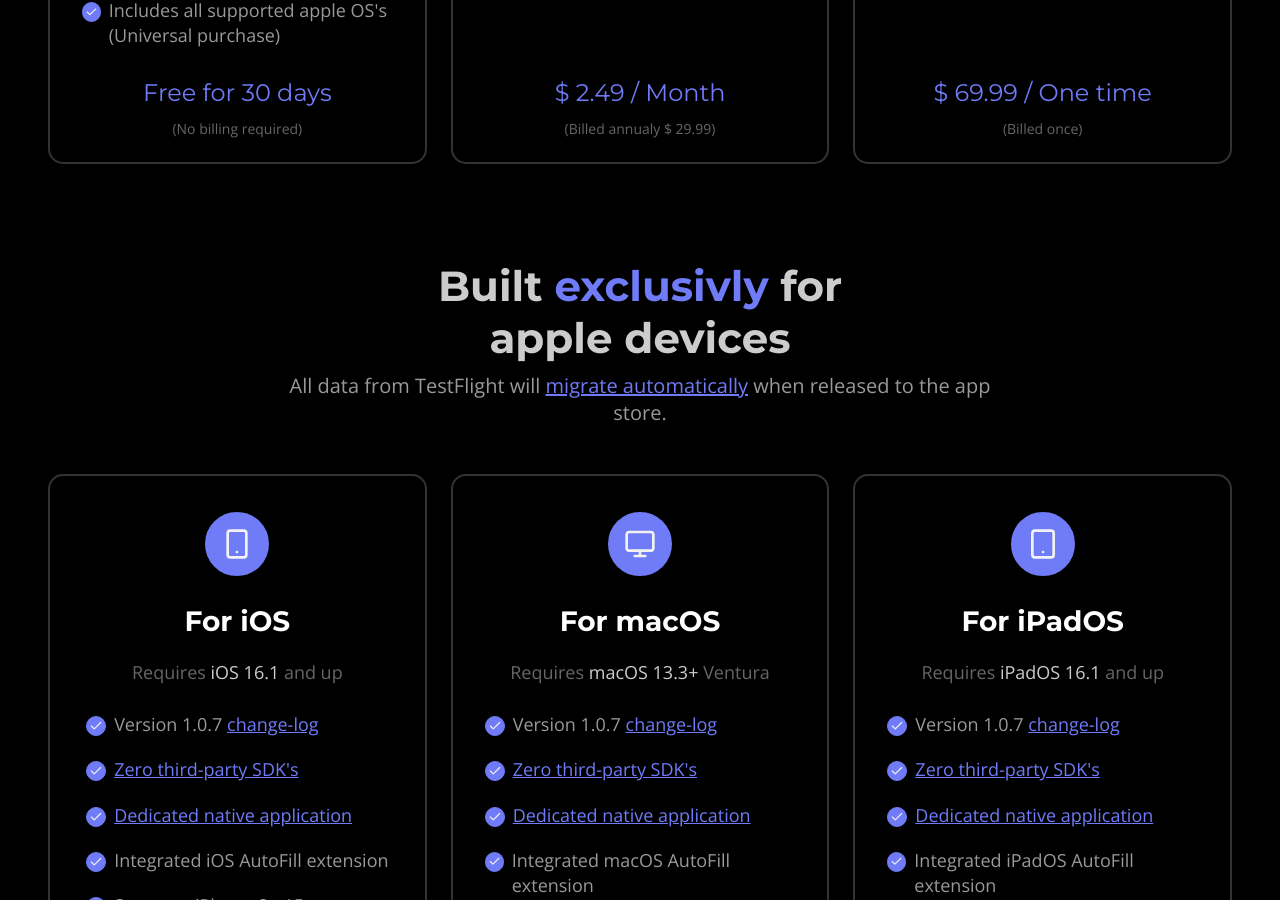
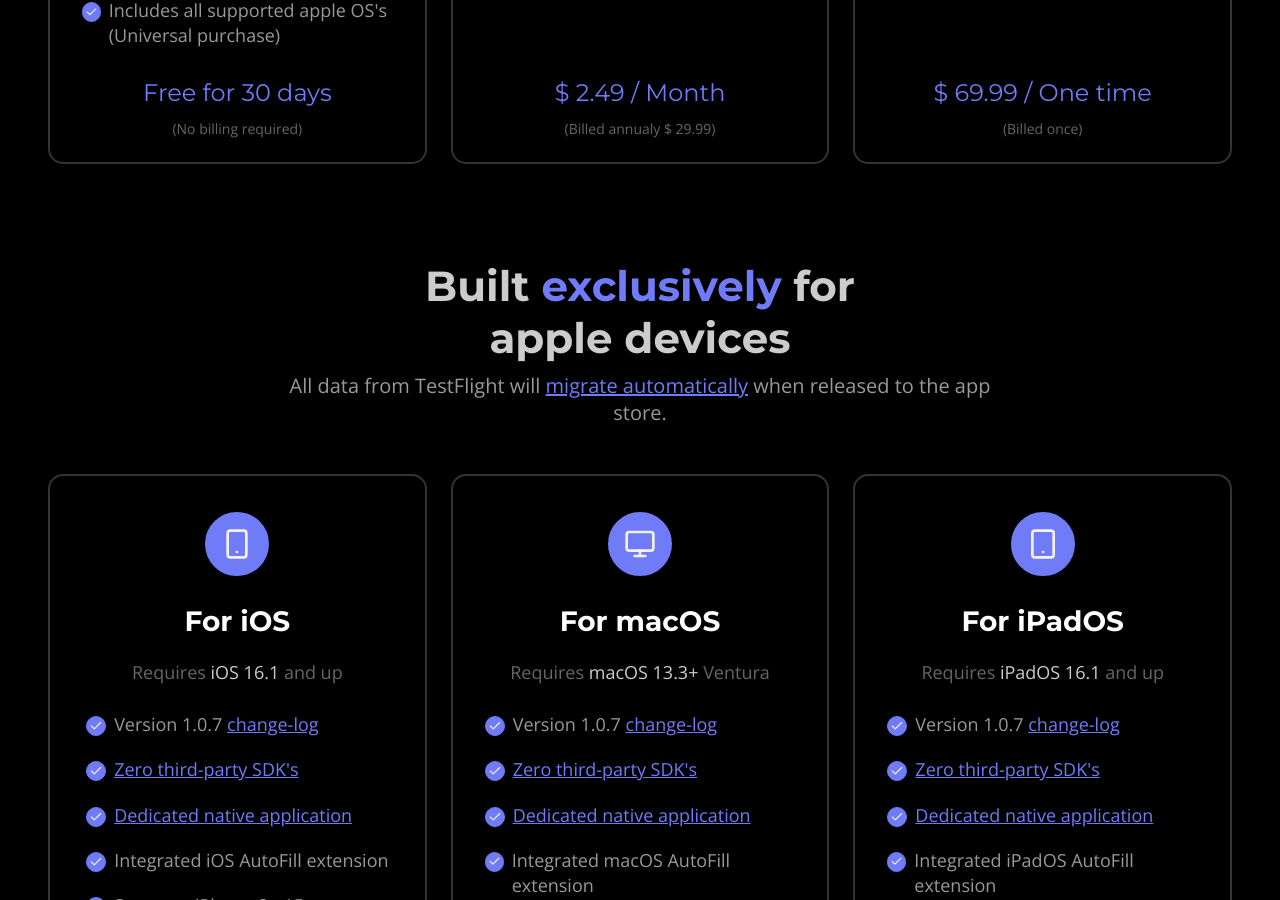
Before and after one commit to sentryco/sentryco.github.io, a Jekyll site: the page built from index.md, in a window 1280 px wide and 900 px high, scrolled down 4843 px. Built offline with Jekyll 4.4.1, drawn with Linux system fonts in a browser that asks for light colours.

Commit message:
Fix typo

```diff
--- a/_data/page.yml
+++ b/_data/page.yml
@@ -70,6 +70,6 @@ download:
   ## <em>Level up</em> your security<br>and privacy today!
   ##
   ## <em>Offline</em> your<br>credentials today!
-  header: "Built <em>exclusivly</em> for <br>apple devices" ## Thank<br>self will <em>thank you</em>
+  header: "Built <em>exclusively</em> for <br>apple devices" ## Thank<br>self will <em>thank you</em>
   ## It´s safe to install the TestFlight version, all data will migrate automatically upon official release to the app store. Read more about how <a href="/support/#s6q7">TestFlight data migration</a> is handled.
   text: 'All data from TestFlight will <a href="/support/#A38b">migrate automatically</a> when released to the app store.' ## "Onboard in less than a minute. Requires <em>no user registration</em>"
```
